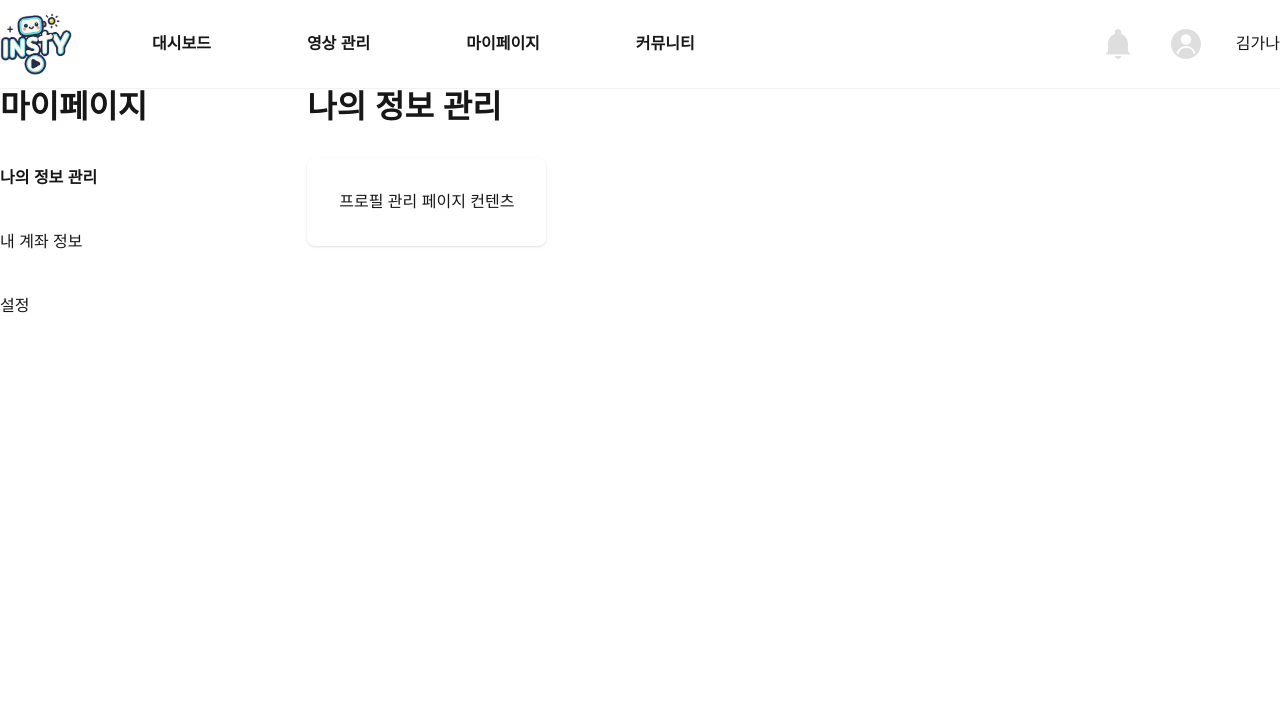
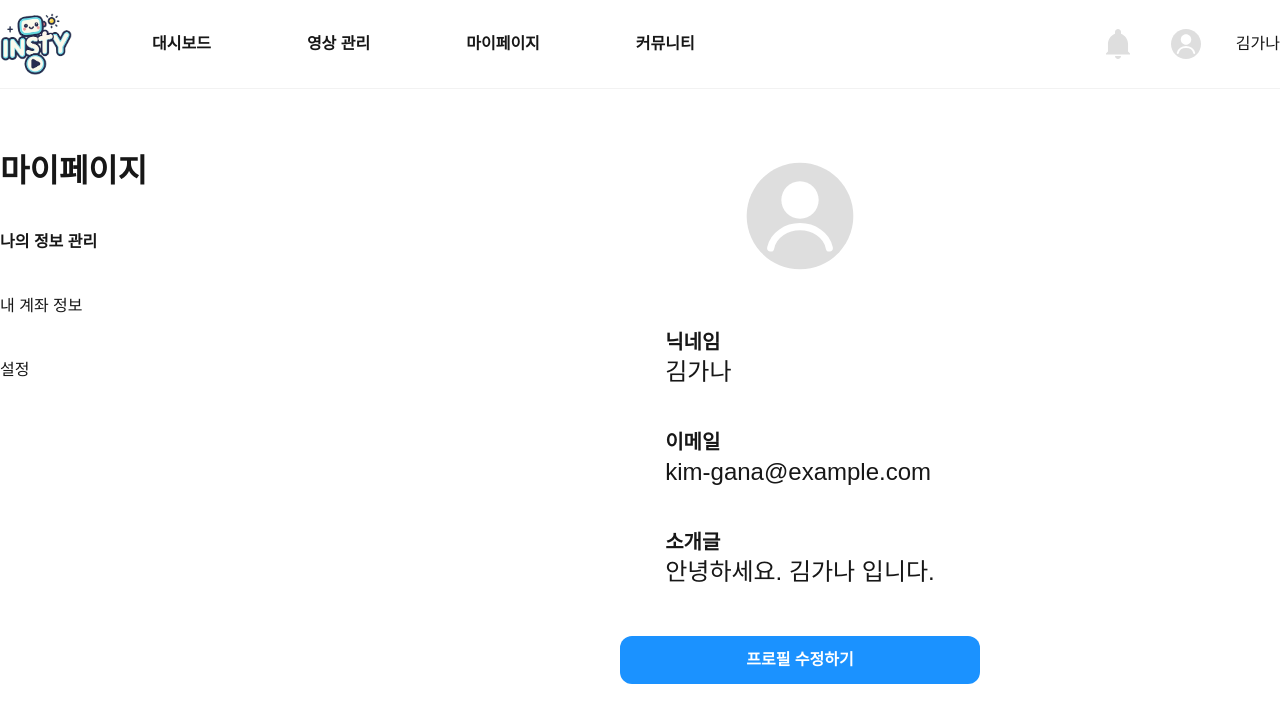
Before and after one commit to Insty-team/insty-frontend, a Next.js app in the folder insty-frontend/: page /creator/mypage/profile in a window 1280 px wide. Shown: the top 722 px of the page. Built offline with nearby package versions, Linux system fonts and the light colour scheme.

Commit message:
design: 크리에이터 > 나의 정보 관리 퍼블리싱

```diff
--- /dev/null
+++ b/insty-frontend/src/app/_components/common/BaseButton.tsx
@@ -0,0 +1,29 @@
+"use client";
+
+// FIXME: 피그마에 버튼 둥글기가 다른 종류가 있어서 추후 확인 필요함
+type BaseButtonProps = {
+	title: string;
+	type?: "button" | "submit" | "reset";
+	disabled?: boolean;
+	onClick?: () => void;
+};
+
+function BaseButton({
+	title,
+	onClick,
+	type = "button",
+	disabled = false,
+}: BaseButtonProps) {
+	return (
+		<button
+			type={type}
+			onClick={onClick}
+			disabled={disabled}
+			className="w-full py-3 rounded-xl bg-primary-blue-400 hover:bg-primary-blue-500 cursor-pointer text-white font-semibold"
+		>
+			{title}
+		</button>
+	);
+}
+
+export default BaseButton;
--- /dev/null
+++ b/insty-frontend/src/app/_components/common/index.ts
@@ -0,0 +1,3 @@
+import BaseButton from "./BaseButton";
+
+export { BaseButton };
--- a/insty-frontend/src/app/creator/mypage/_components/MyPageCreatorSide.tsx
+++ b/insty-frontend/src/app/creator/mypage/_components/MyPageCreatorSide.tsx
@@ -5,6 +5,7 @@ import { creatorMyPageMenuList } from "@/app/constants/constants";
 
 function MyPageCreatorSide() {
 	const pathname = usePathname();
+
 
 	return (
 		<>
--- a/insty-frontend/src/app/creator/mypage/layout.tsx
+++ b/insty-frontend/src/app/creator/mypage/layout.tsx
@@ -9,11 +9,11 @@ type MyPageLayoutProps = {
 function MyPageLayout({ children }: MyPageLayoutProps) {
 	return (
 		<>
-			<div className="flex gap-40">
-				<aside>
+			<div className="flex w-full mt-16">
+				<aside className="w-1/4">
 					<MyPageCreatorSide />
 				</aside>
-				<main>{children}</main>
+				<section className="flex justify-center w-3/4">{children}</section>
 			</div>
 		</>
 	);
--- a/insty-frontend/src/app/creator/mypage/profile/page.tsx
+++ b/insty-frontend/src/app/creator/mypage/profile/page.tsx
@@ -1,12 +1,32 @@
 "use client";
+import Image from "next/image";
+import { BaseButton } from "@/app/_components/common";
 
 function Profile() {
+	const mockUserInfo = {
+		id: "test",
+		name: "김가나",
+		email: "kim-gana@example.com",
+		description: "안녕하세요. 김가나 입니다.",
+	};
+
 	return (
-		<div className="flex flex-col gap-8">
-			<h1 className="text-3xl font-bold">나의 정보 관리</h1>
-			<div className="bg-white p-8 rounded-lg shadow">
-				{/* 프로필 관리 컨텐츠 */}
-				<p>프로필 관리 페이지 컨텐츠</p>
+		<div className="flex flex-col gap-12 justify-center items-center">
+			<Image src="/profile.svg" width={128} height={128} alt="프로필 사진" />
+			<div className="flex flex-col gap-10">
+				{[
+					{ label: "닉네임", value: mockUserInfo.name },
+					{ label: "이메일", value: mockUserInfo.email },
+					{ label: "소개글", value: mockUserInfo.description },
+				].map((item) => (
+					<div key={item.label} className="flex flex-col">
+						<span className="text-xl font-semibold">{item.label}</span>
+						<span className="text-2xl">{item.value}</span>
+					</div>
+				))}
+			</div>
+			<div className="w-90">
+				<BaseButton title="프로필 수정하기" />
 			</div>
 		</div>
 	);
```
